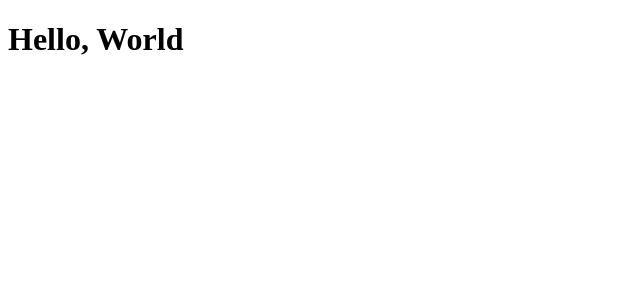
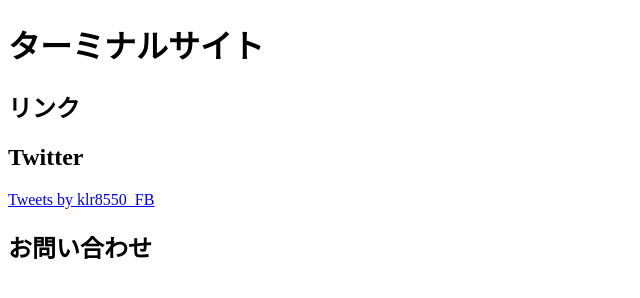
Before and after one commit to masi2k203/masi2k203.github.io, a plain HTML site: page index.html in a window 1280 px wide. Shown: the whole page, without its empty margins (0-640 px from the left). Drawn offline with Linux system fonts and the light colour scheme.

Commit message:
仮置き

```diff
--- a/index.html
+++ b/index.html
@@ -1,8 +1,24 @@
 <!DOCTYPE html>
-<html>
+<html lang="ja">
+    <head>
+        <meta charset="utf-8"/>
+        <meta name="robots" content="noindex">
+        <title>メインページ</title>
+    </head>
+
     <body>
         <h1>
-            Hello, World
+            ターミナルサイト
         </h1>
+        <h2>
+            リンク
+        </h2>
+        <h2>
+            Twitter
+        </h2>
+        <a class="twitter-timeline" href="https://twitter.com/klr8550_FB?ref_src=twsrc%5Etfw">Tweets by klr8550_FB</a> <script async src="https://platform.twitter.com/widgets.js" charset="utf-8"></script>
+        <h2>
+            お問い合わせ
+        </h2>
     </body>
 </html>
```
